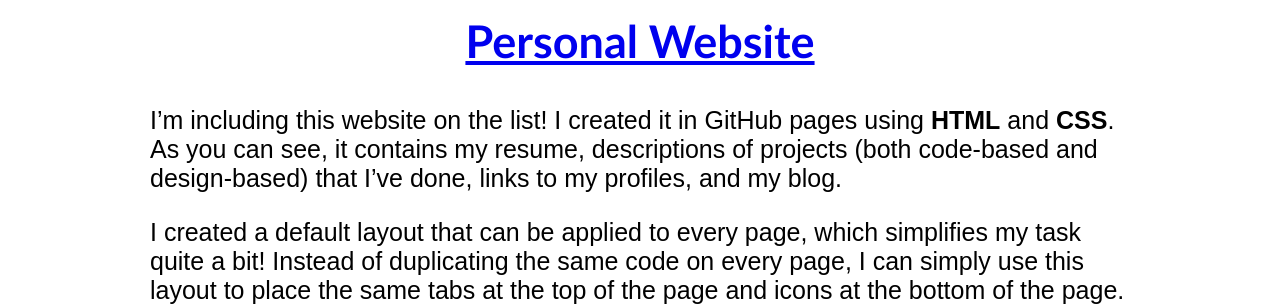
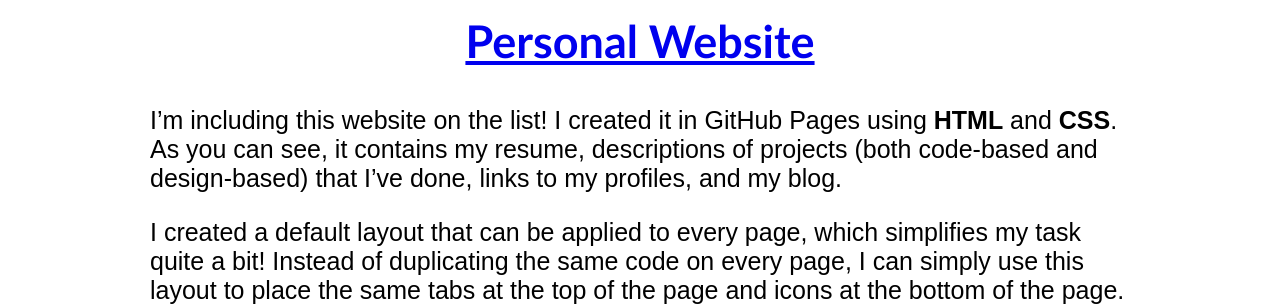
Before and after one commit to skapur12/skapur12.github.io, a Jekyll site: the page built from code.html, in a window 1280 px wide. Shown: the part 684-990 px from the top of the page. Built offline with Jekyll 4.4.1, drawn with Linux system fonts in a browser that asks for light colours; nearby versions of some CDN libraries.

Commit message:
Capitalization error

```diff
--- a/code.html
+++ b/code.html
@@ -35,7 +35,7 @@ title: Sanjana Kapur
   <h2> <a href= "https://skapur12.github.io/" class="nav-link"> Personal Website </a> </h2>
  </div>
   <div class="description">
-       <p> I’m including this website on the list! I created it in GitHub pages using <b>HTML</b> and <b>CSS</b>. As you can
+       <p> I’m including this website on the list! I created it in GitHub Pages using <b>HTML</b> and <b>CSS</b>. As you can
          see, it contains my resume, descriptions of projects (both code-based and design-based) that I’ve done, links to my
          profiles, and my blog. </p>
     <p> I created a default layout that can be applied to every page, which simplifies my task quite a bit! Instead of
```
